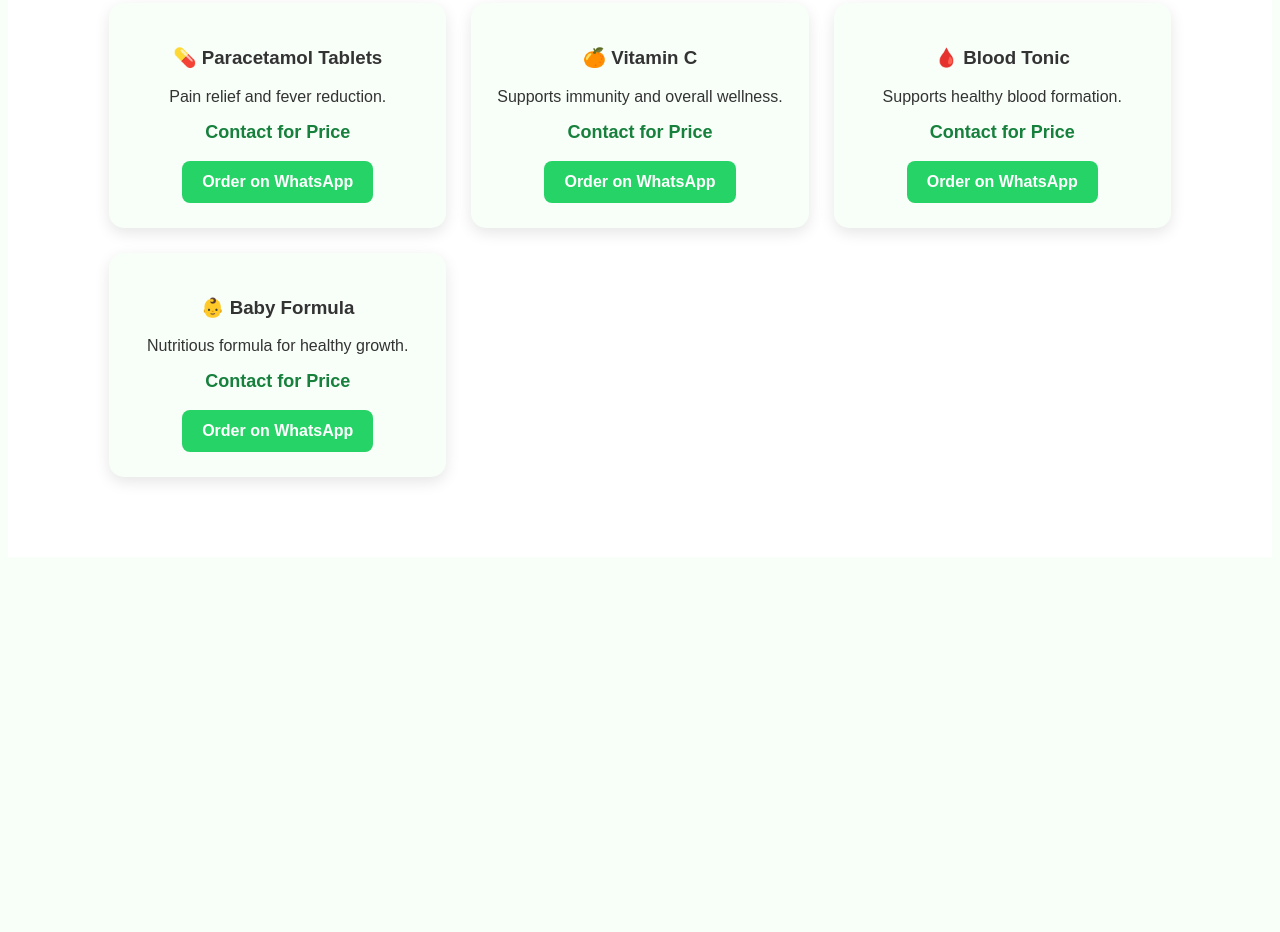
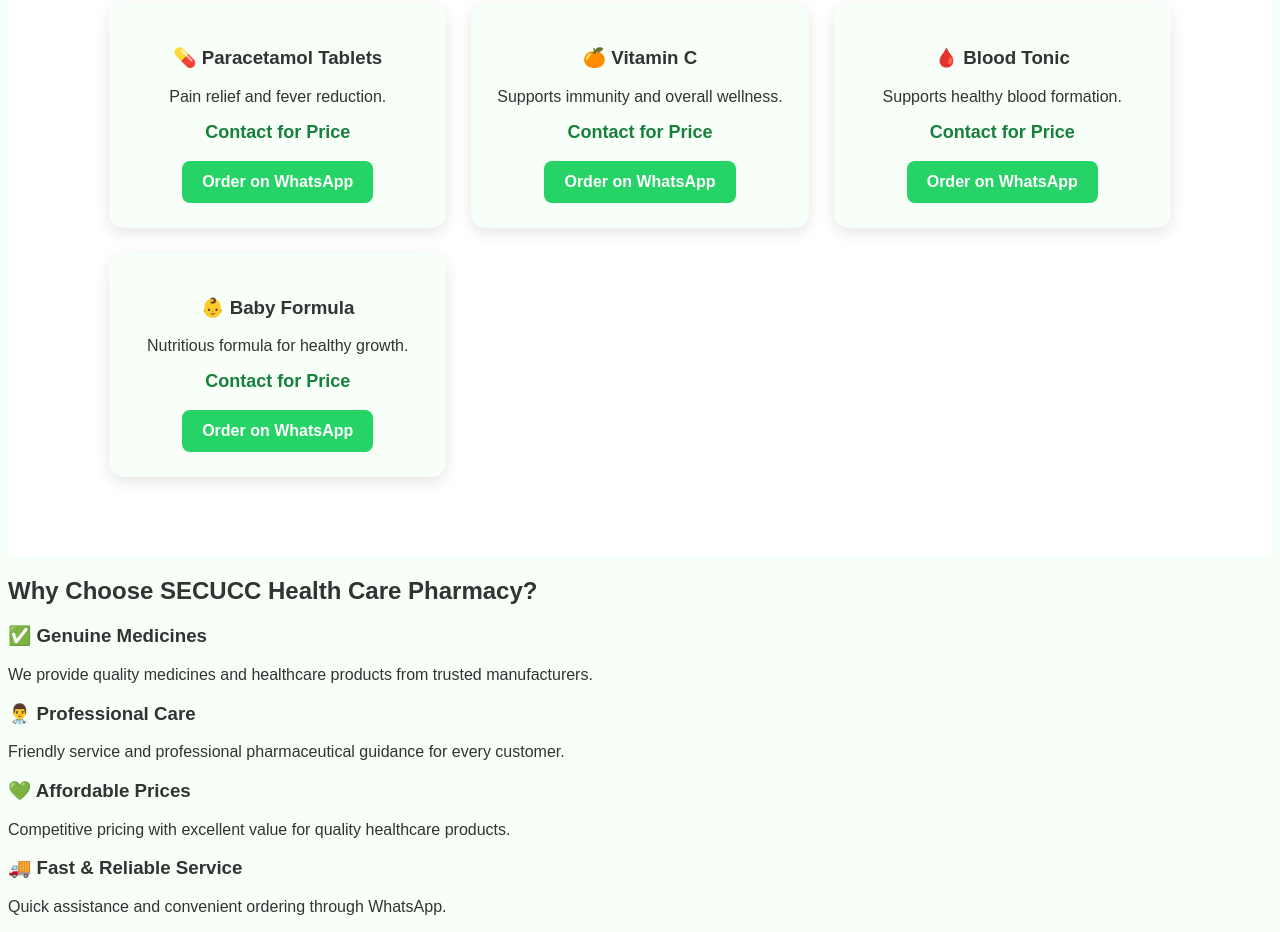
Before and after one commit to nnadichinwendurapheal/nnadichinwendurapheal.github.io, a plain HTML site: page index.html in a window 1280 px wide. Shown: the part 3188-4120 px from the top of the page. Before the commit the page ends 3753 px from the top, so only its background shows below. Drawn offline with Linux system fonts and the light colour scheme; files whose address does not match are found by name.

Commit message:
Update index.html

```diff
--- a/index.html
+++ b/index.html
@@ -220,7 +220,37 @@
     </div>
 
 </section>
+<!-- ================= WHY CHOOSE US ================= -->
 
+<section class="why-us">
+
+    <h2>Why Choose SECUCC Health Care Pharmacy?</h2>
+
+    <div class="why-grid">
+
+        <div class="why-card">
+            <h3>✅ Genuine Medicines</h3>
+            <p>We provide quality medicines and healthcare products from trusted manufacturers.</p>
+        </div>
+
+        <div class="why-card">
+            <h3>👨‍⚕️ Professional Care</h3>
+            <p>Friendly service and professional pharmaceutical guidance for every customer.</p>
+        </div>
+
+        <div class="why-card">
+            <h3>💚 Affordable Prices</h3>
+            <p>Competitive pricing with excellent value for quality healthcare products.</p>
+        </div>
+
+        <div class="why-card">
+            <h3>🚚 Fast & Reliable Service</h3>
+            <p>Quick assistance and convenient ordering through WhatsApp.</p>
+        </div>
+
+    </div>
+
+</section>
 <script src="script.js"></script>
 
 </body>
```
